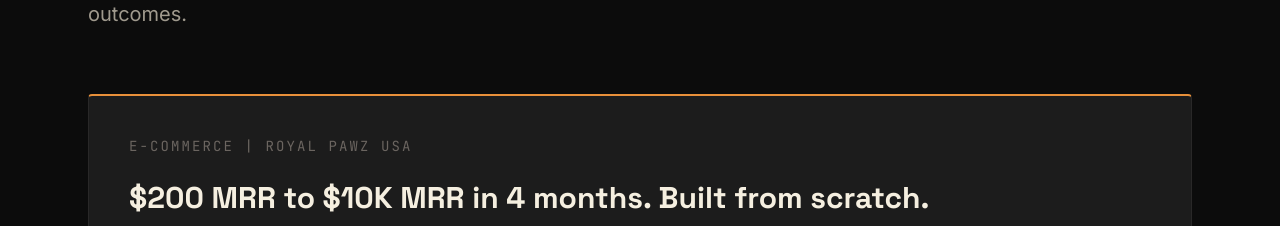
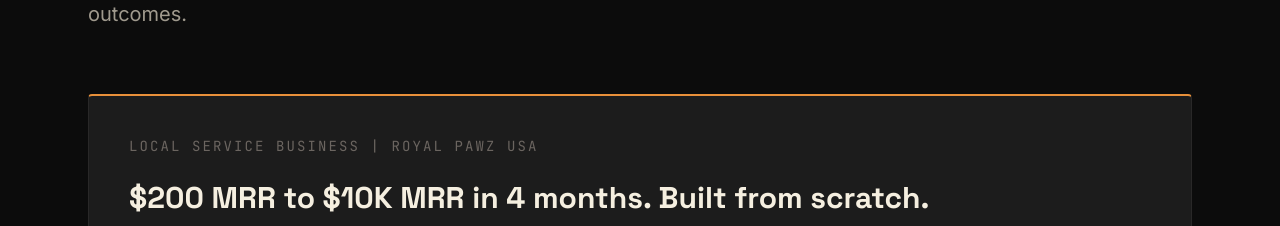
Before and after one commit to HZapperz/site, a Next.js app: page / in a window 1280 px wide. Shown: the part 2654-2880 px from the top of the page. Built offline with nearby package versions, Linux system fonts and the light colour scheme.

Commit message:
fix: Royal Pawz tagged as local service business, not e-commerce
Co-Authored-By: Claude Opus 4.6 (1M context) <noreply@anthropic.com>

```diff
--- a/app/page.tsx
+++ b/app/page.tsx
@@ -517,7 +517,7 @@ function Results() {
               className="text-sm uppercase mb-6 block"
               style={{ ...MONO, letterSpacing: '0.15em', color: '#6B6560' }}
             >
-              E-Commerce | Royal Pawz USA
+              Local Service Business | Royal Pawz USA
             </span>
 
             <h3
--- a/app/work/page.tsx
+++ b/app/work/page.tsx
@@ -6,7 +6,7 @@ const MONO: React.CSSProperties = { fontFamily: "'JetBrains Mono', monospace" }
 
 const WORK = [
   {
-    tag: 'E-COMMERCE',
+    tag: 'LOCAL SERVICE BUSINESS',
     client: 'Royal Pawz USA',
     headline: 'Full revenue system for a pet services brand',
     description:
```
